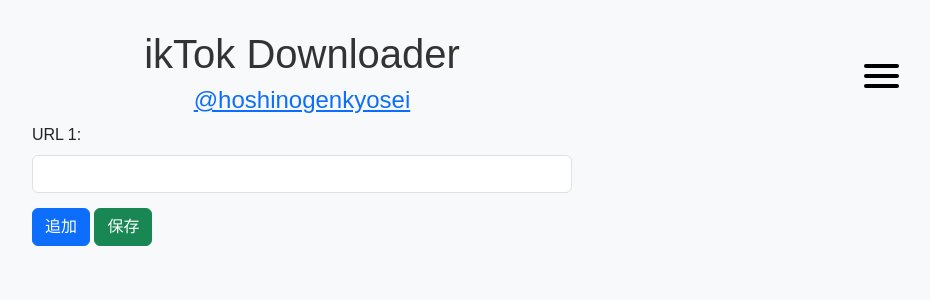
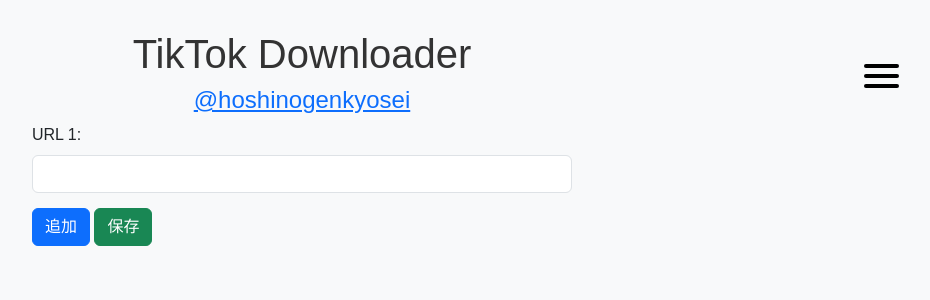
Before and after one commit to bpwooooooooooorks-maru/flask, a Flask app: page / in a window 1280 px wide. Shown: the top 300 px of the page, without its empty margins (338-1268 px from the left). Run offline with Flask 3, Linux system fonts and the light colour scheme.

Commit message:
Update index.html

```diff
--- a/templates/index.html
+++ b/templates/index.html
@@ -163,7 +163,7 @@
         </ul>
     </div>
     <div class="container">
-        <h1 class="text-center">ikTok Downloader</h1>
+        <h1 class="text-center">TikTok Downloader</h1>
         <h4 class="text-center"><a href="https://www.instagram.com/hoshinogenkyosei" target="_blank">@hoshinogenkyosei</a></h4>
         <form method="post">
             <div id="url-container">
```
